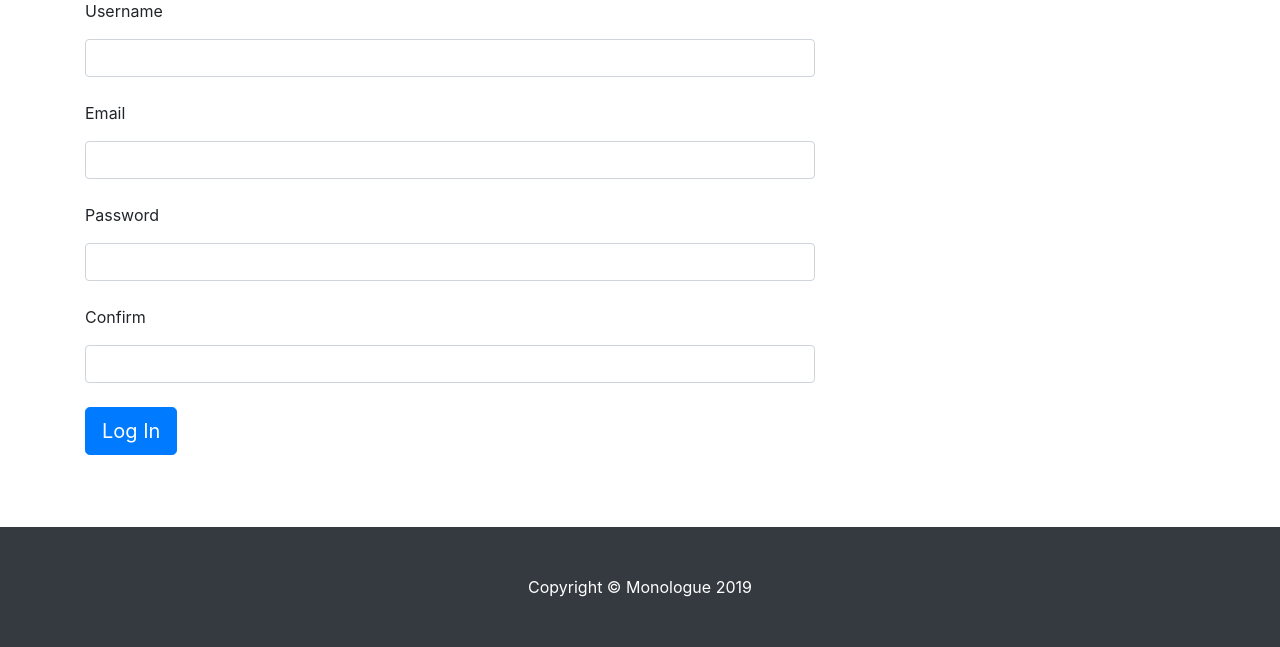
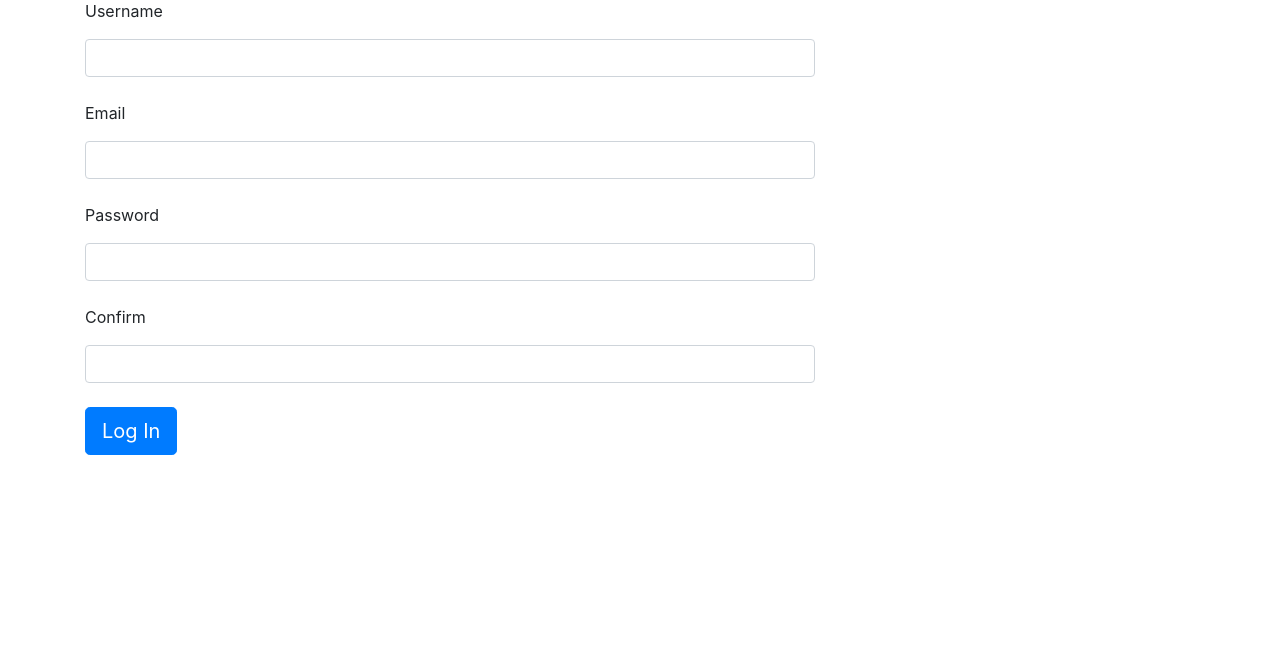
Before and after one commit to IllusionOfControl/typo, a Flask app: page /register in a window 1280 px wide. Shown: the part 153-800 px from the top of the page. Run offline with Flask 2, Linux system fonts and the light colour scheme; some libraries are stand-ins or nearby versions.

Commit message:
removed footer

```diff
--- a/monologue/templates/base.html
+++ b/monologue/templates/base.html
@@ -181,14 +181,6 @@
           </div>
           <!-- /.container -->
 
-          <!-- Footer -->
-          <footer class="py-5 bg-dark">
-            <div class="container">
-              <p class="m-0 text-center text-white">Copyright &copy; Monologue 2019</p>
-            </div>
-            <!-- /.container -->
-          </footer>
-
           <!-- Bootstrap core JavaScript -->
           <script src="{{ url_for('static', filename='js/jquery.min.js') }}"></script>
           <script src="{{ url_for('static', filename='js/bootstrap.bundle.min.js') }}"></script>
```
